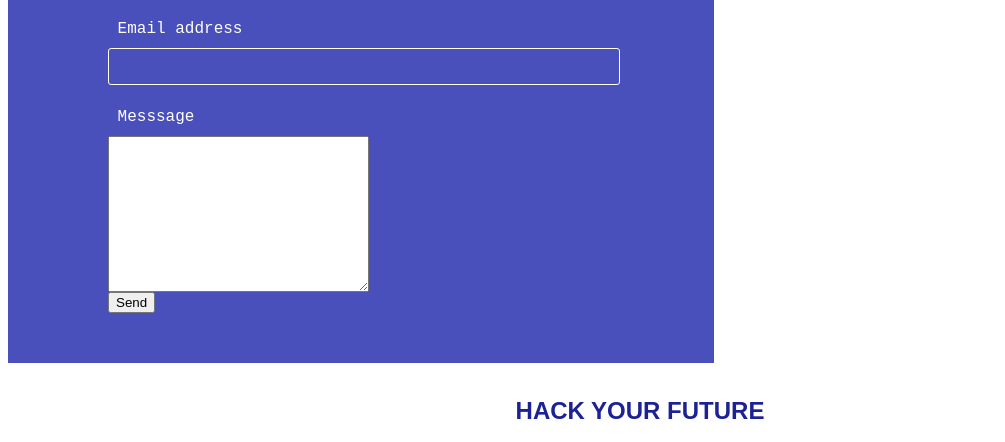
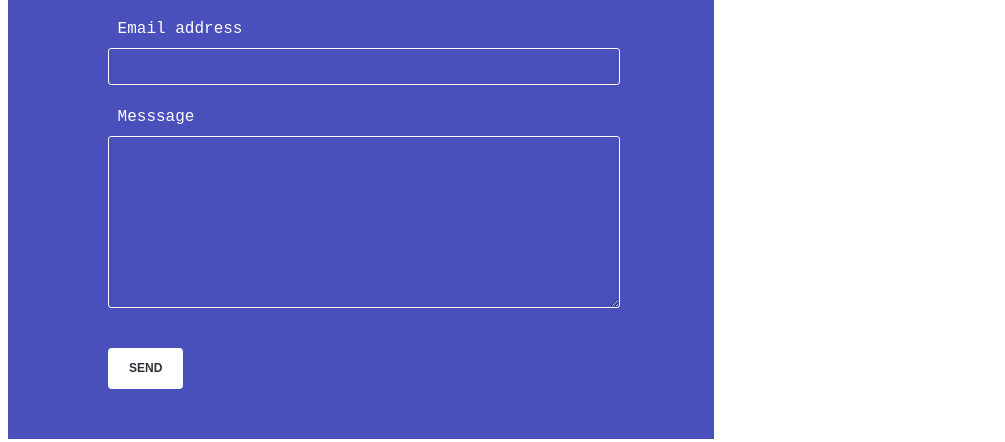
Before and after one commit to HYF-Class21/agile-development-group4-hyf-redesign, a website: page index.html in a window 1280 px wide. Shown: the part 3815-4257 px from the top of the page, without its empty margins (0-1005 px from the left). Drawn offline with Linux system fonts and the light colour scheme.

Commit message:
update home page form style

```diff
--- a/styles/home.css
+++ b/styles/home.css
@@ -466,7 +466,7 @@
   width: 100%;
 }
 
-.fields-message {
+.fields-textarea {
   border: 1px solid white;
   border-radius: 3px;
   outline: none;
@@ -475,6 +475,26 @@
   background-color: transparent;
   margin-bottom: 20px;
   width: 100%;
+}
+
+button {
+  display: inline-flex;
+  font-size: 12px;
+  line-height: 160%;
+  text-decoration: none;
+  background-color: white;
+  color: rgb(45, 48, 55);
+  font-weight: 600;
+  border: 1px solid transparent;
+  border-radius: 4px;
+  box-sizing: border-box;
+  padding: 10px 20px;
+  cursor: pointer;
+  text-transform: uppercase;
+  -webkit-box-align: center;
+  align-items: center;
+  font-family: "Work Sans", sans-serif;
+  margin: 20px 0 0 0;
 }
 
 /* Footer section */
```
